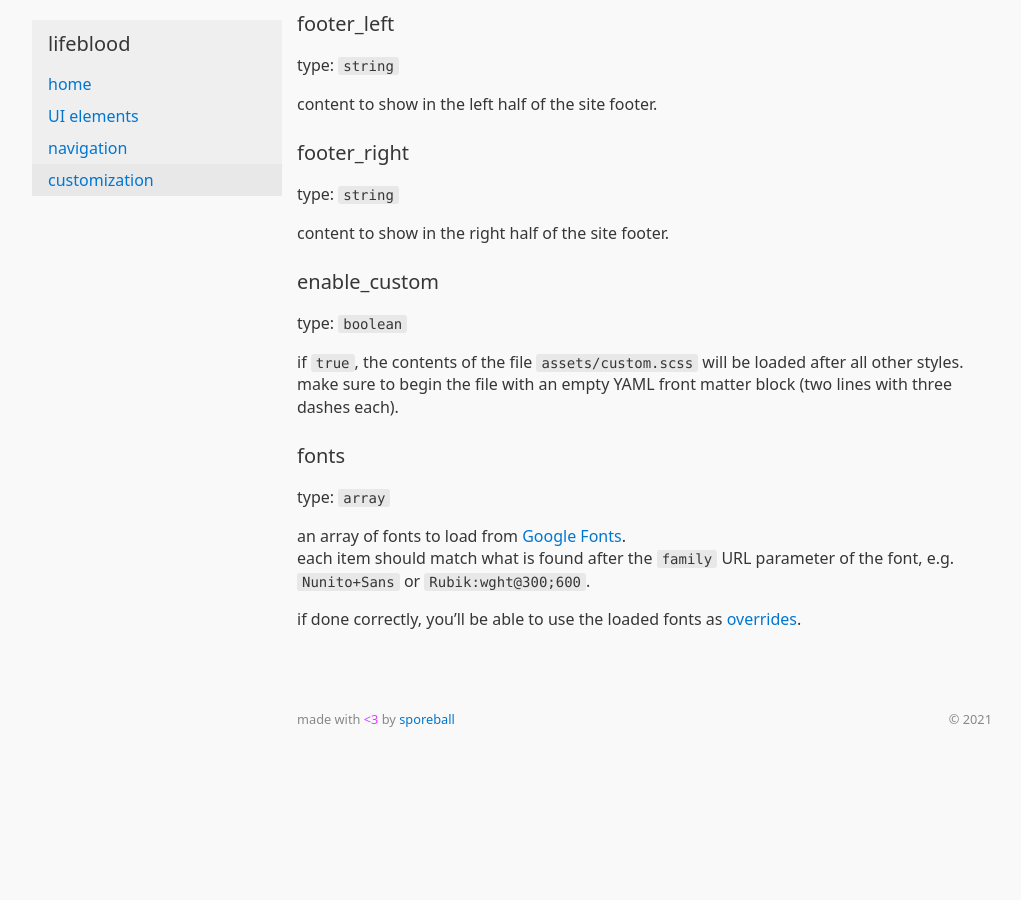
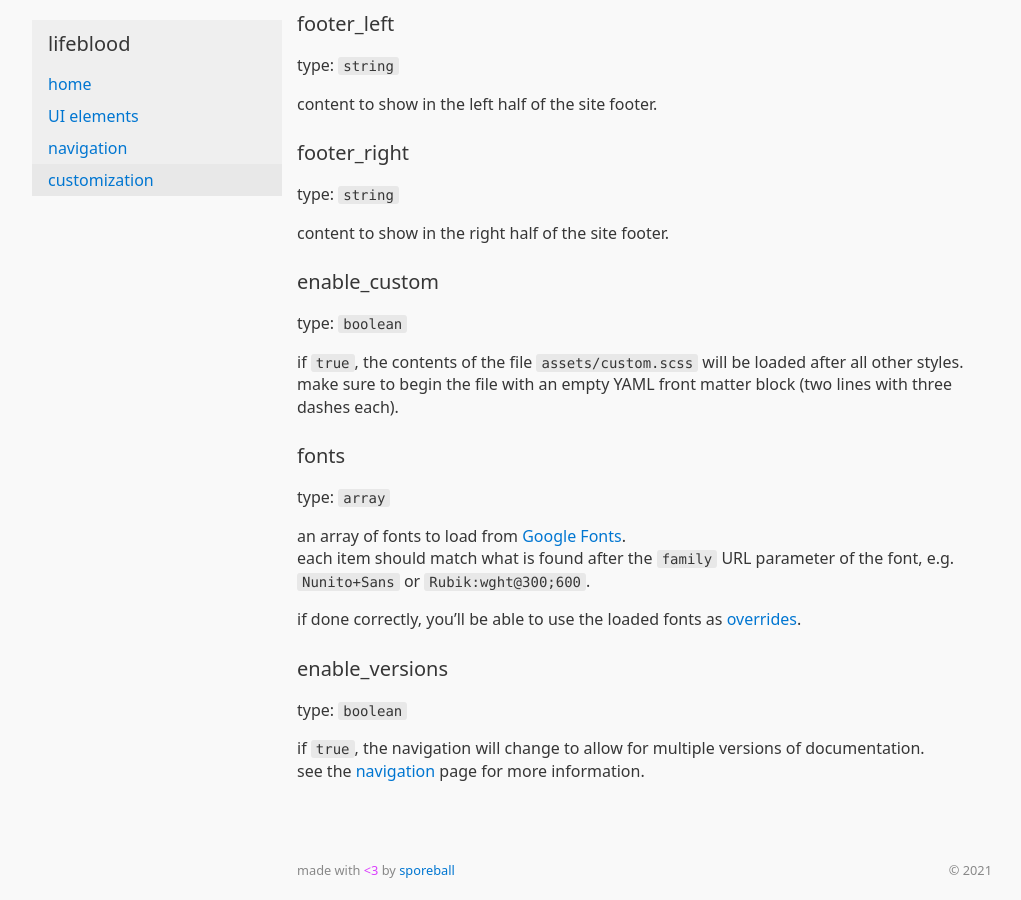
Before and after one commit to sporeball/lifeblood, a Jekyll site: the page built from docs/customization.md, in a window 1280 px wide and 900 px high, scrolled down 1545 px. Shown: the whole window, without its empty margins (128-1149 px from the left). Built offline with Jekyll 4.4.1, drawn with Linux system fonts in a browser that asks for light colours; before the commit the page ends 2294 px from its top, so only the background shows below that.

Commit message:
docs: enable_versions

```diff
--- a/docs/customization.md
+++ b/docs/customization.md
@@ -73,3 +73,9 @@ an array of fonts to load from [Google Fonts](https://fonts.google.com).\
 each item should match what is found after the `family` URL parameter of the font, e.g. `Nunito+Sans` or `Rubik:wght@300;600`.
 
 if done correctly, you'll be able to use the loaded fonts as [overrides](#overrides).
+
+#### enable_versions
+type: `boolean`
+
+if `true`, the navigation will change to allow for multiple versions of documentation.\
+see the [navigation](navigation#multiple-versions) page for more information.
```
